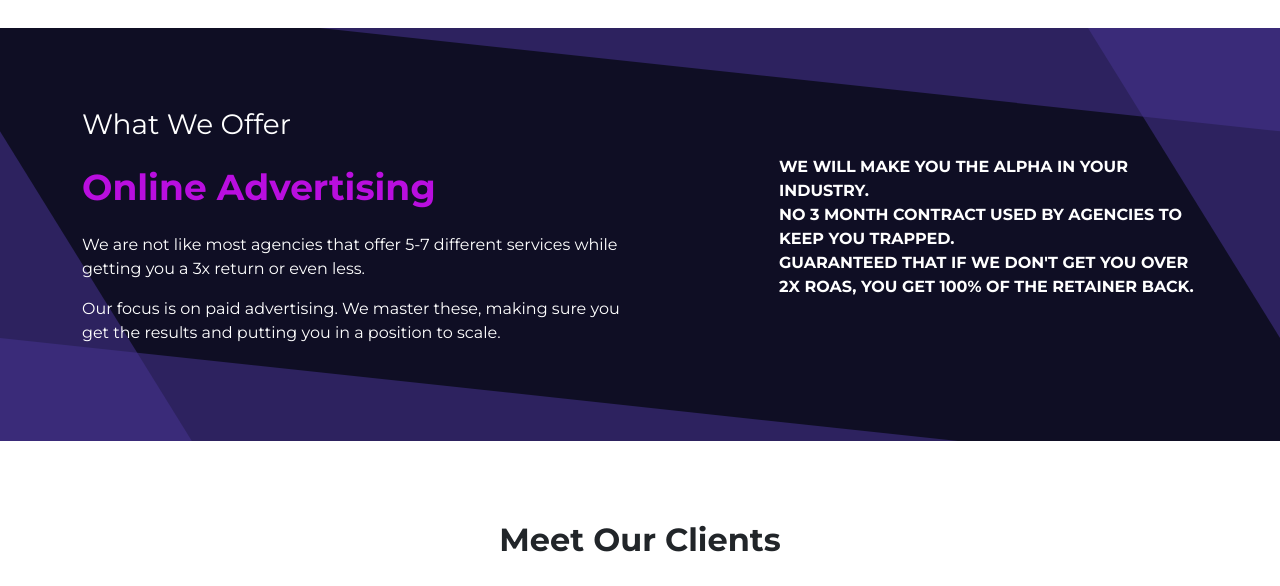
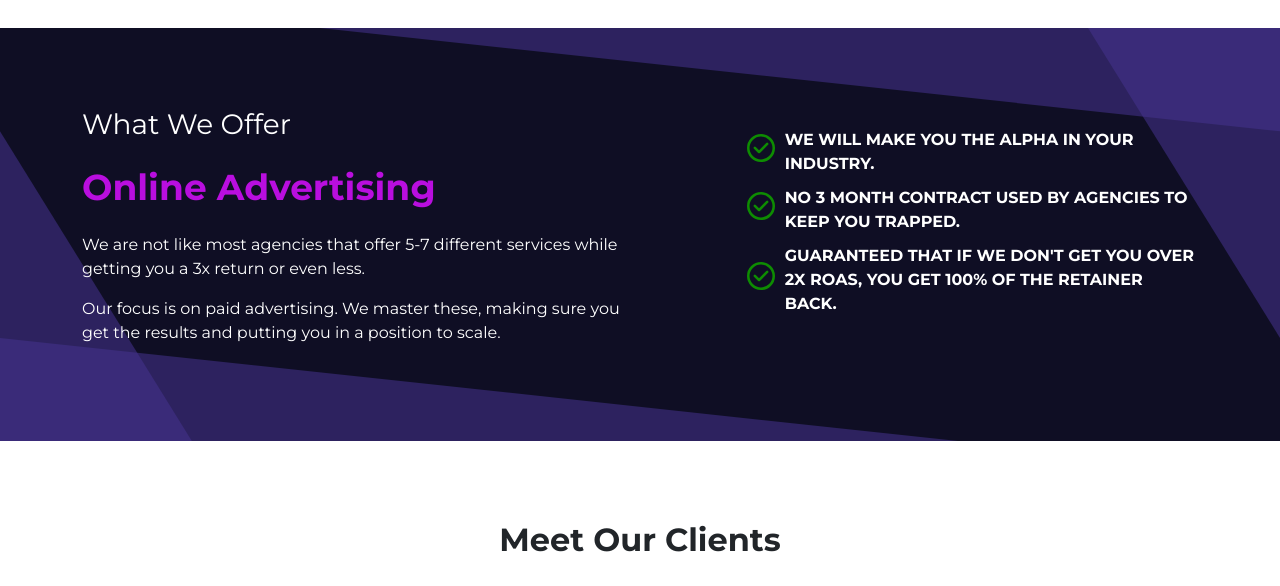
Before and after one commit to dylate/alpha-website, a website: page index.html in a window 1280 px wide. Shown: the part 1200-1786 px from the top of the page. Drawn offline with nearby package versions, Linux system fonts and the light colour scheme; a script that the page names is missing.

Commit message:
centered list item as flex

```diff
--- a/assets/scss/style.scss
+++ b/assets/scss/style.scss
@@ -129,12 +129,21 @@ section, footer {
 }
 
 ul.check-list {
-    list-style-type: square;
-    list-style-image: url('../img/check.svg');
-    list-style-position: inside;
+    // list-style-type: square;
+    // list-style-image: url('../img/check.svg');
+    // list-style-position: outside;
+    list-style: none;
+    padding-left: 0;
     li {
         display: flex;
         flex-direction: row;
-        justify-content: center;
+        align-items: center;
+        margin-bottom: 10px;
+        &::before {
+            content: url('../img/check.svg');
+            display: inline-block;
+            vertical-align: middle;
+            margin-right: 10px;
+        }
     }
 }
```
Also changed, not shown: assets/css/style.css, 1 other file.
